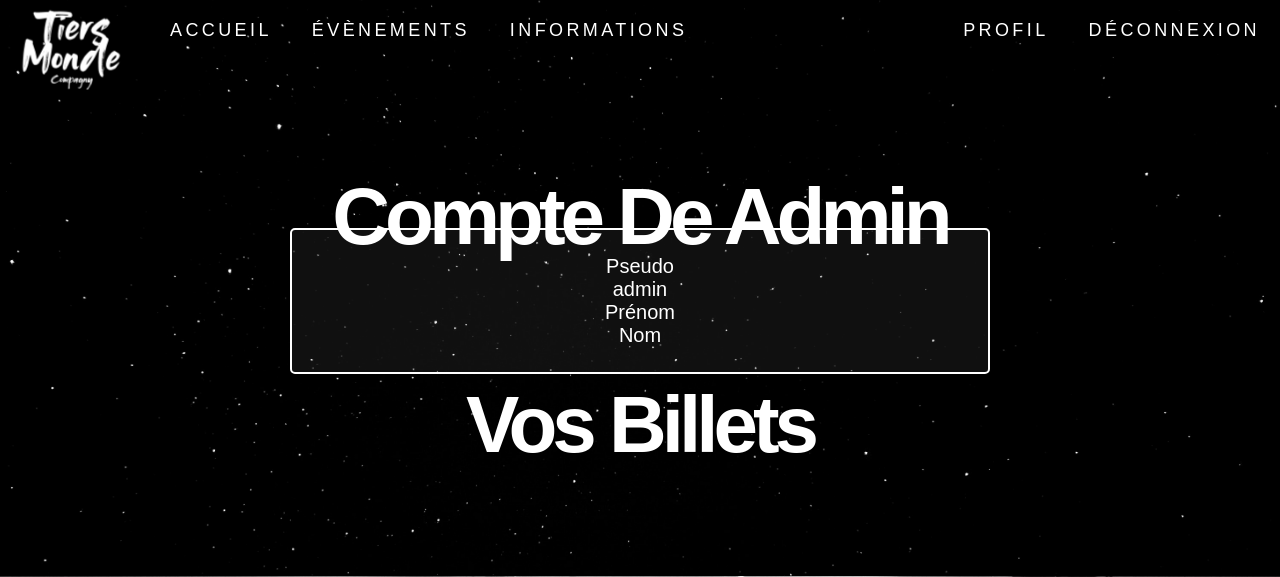
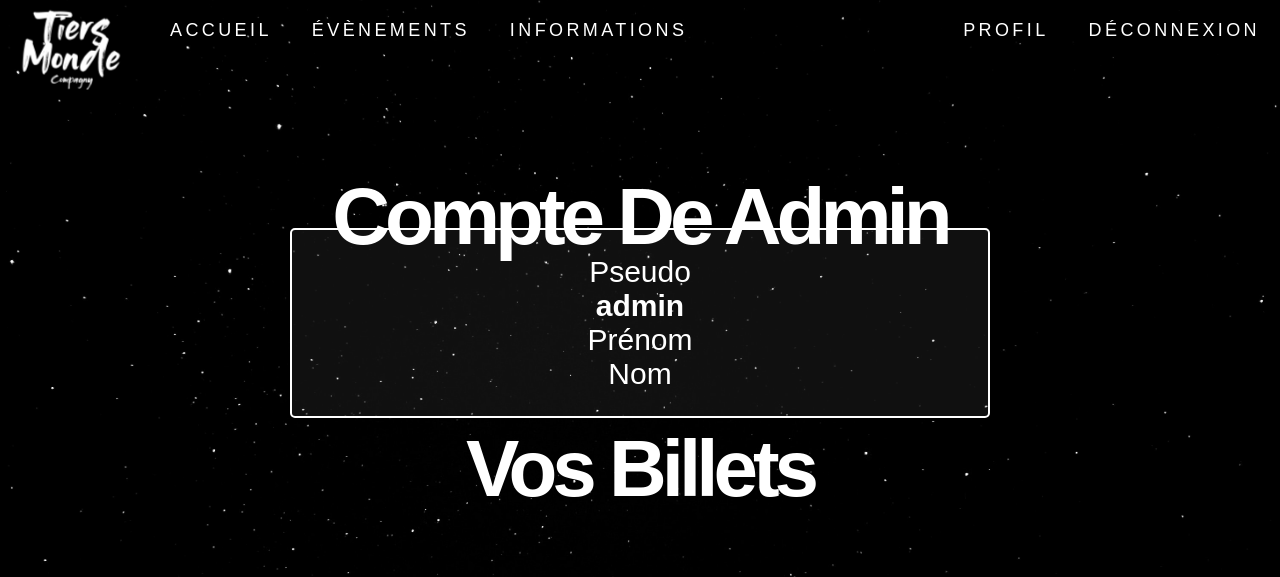
Before and after one commit to johan-valero/Zenith-site-reservation-concert, a Django app: page /event/profil/ in a window 1280 px wide. Shown: the top 577 px of the page. Run offline with Django 3.2, Linux system fonts and the light colour scheme; a user stored in the database is signed in; data comes from the database, SQL or seed files in the repository; both versions use the stored data as it was after the commit; some libraries are stand-ins or nearby versions; some web fonts are replaced.

Commit message:
add specifications

```diff
--- a/TiersMonde/event/static/event/style.css
+++ b/TiersMonde/event/static/event/style.css
@@ -682,6 +682,12 @@ div#stripped svg polyline {
     text-align: center;
 }
 
+.p_detail1{
+    color: #fff;
+    font-size: 30px;
+    text-align: center;
+}
+
 .a_detail{
     text-align: center;
     color: #fff;
--- a/TiersMonde/event/templates/event/profil.html
+++ b/TiersMonde/event/templates/event/profil.html
@@ -6,9 +6,9 @@
     <h1 class="title2">Compte de {{request.user.username}} </h1>
     <div class="containerInfo">
         <div class="info_detail">
-            <p class="p_detail">Pseudo<br>{{request.user.username}}</p>
-            <p class="p_detail">Prénom<br>{{request.user.last_name}}</p>
-            <p class="p_detail">Nom<br>{{request.user.first_name}}</p>
+            <p class="p_detail1">Pseudo<br><b>{{request.user.username}}</b></p>
+            <p class="p_detail1">Prénom<br><b>{{request.user.last_name}}</b></p>
+            <p class="p_detail1">Nom<br><b>{{request.user.first_name}}</b></p>
         </div>
     </div>
 
```
Also changed, not shown: TiersMonde/db.sqlite3, cdc/MCD.PNG (added), cdc/MLD.PNG (added), cdc/arborescence.PNG (added), cdc/beteacornes.jpg (added), cdc/maquettage.png (added), cdc/maquettage2.png (added), 3 other files.
